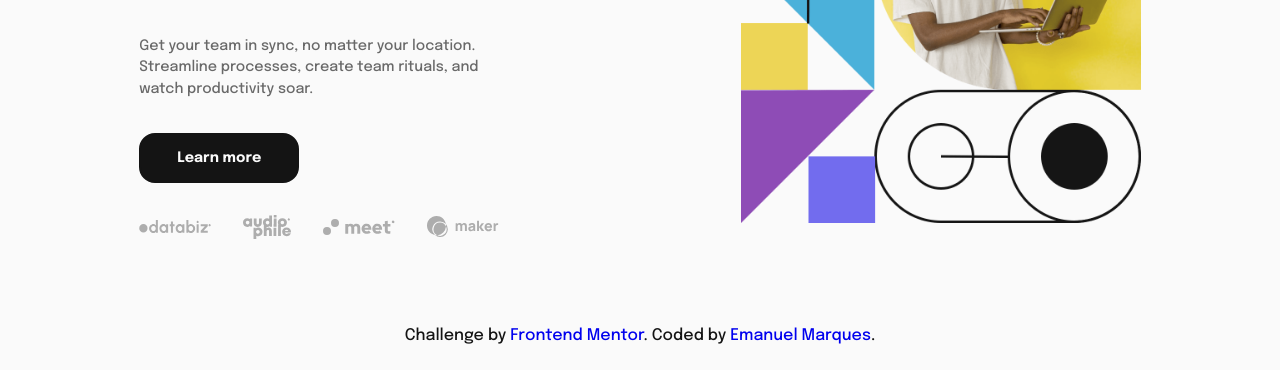
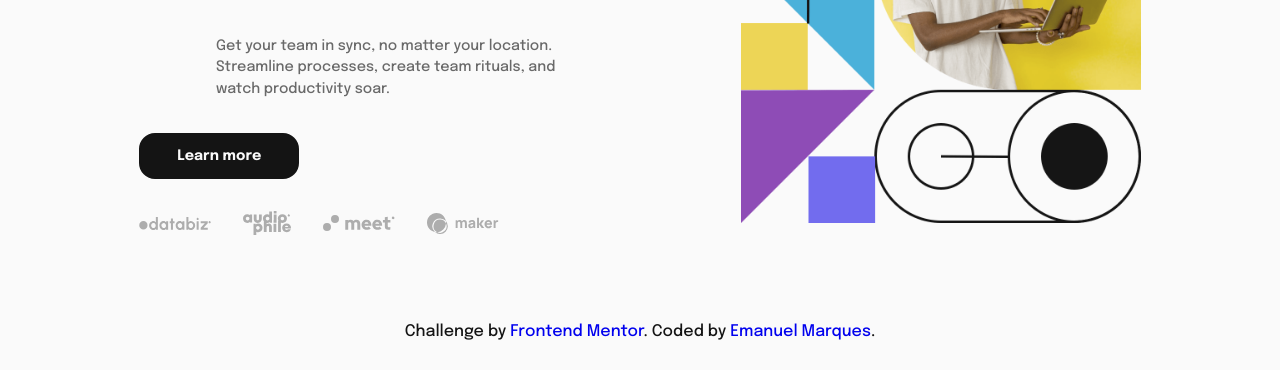
Before and after one commit to emanuelmarques45/landing-page-snap, a plain HTML site: page index.html in a window 1280 px wide. Shown: the part 430-800 px from the top of the page. Drawn offline with Linux system fonts and the light colour scheme.

Commit message:
p changed

```diff
--- a/index.html
+++ b/index.html
@@ -9,13 +9,14 @@
 
   <title>Snap Landing Page</title>
 
-  <link rel="stylesheet" href="index.css">
+  <link rel="stylesheet" href="./index.css">
 
   <script defer async src="./index.js"></script>
 
 </head>
 
 <body>
+
 
   <header>
     <figure>
--- a/index.scss
+++ b/index.scss
@@ -290,6 +290,7 @@ main {
             color: $color-gray;
             line-height: 1.5;
             font-size: .9rem;
+            margin: 0 auto;
         }
 
         & .clients-list {
@@ -312,7 +313,7 @@ main {
             font-weight: 700;
             width: 40vw;
             border-radius: 1rem;
-            padding: 1rem;
+            padding: .9rem;
             margin: 2rem 0;
             background-color: $color-black;
             color: $color-white;
@@ -473,8 +474,6 @@ footer {
                 display: flex;
                 flex-direction: column;
 
-            }
-
                 & h1 {
                     font-size: min(5rem, 6vw);
                     max-width: 98%;
@@ -492,6 +491,8 @@ footer {
                     width: 10rem;
                     font-size: .9rem;
                 }
+            }
+
 
             & .clients-list {
                 gap: 2rem;
```
Also changed, not shown: index.css, index.js (line endings or trailing spaces). Lines whose indentation alone changed are shown as unchanged.
